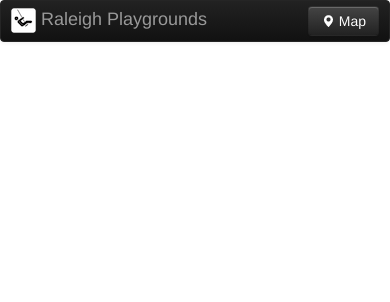
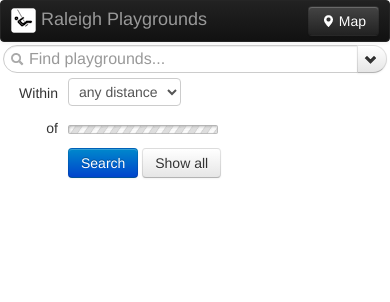
Before and after one commit to jasongrimes/rpg-bb, a PHP site: page / in a window 390 px wide. Shown: the top 302 px of the page. Run offline with PHP 8.4, Linux system fonts and the light colour scheme; a stand-in replaces the project's code that opens the database connection; some libraries are stand-ins or nearby versions.

Commit message:
Add support for search and geolocation.

```diff
--- a/web/css/styles.css
+++ b/web/css/styles.css
@@ -4,11 +4,17 @@ html, body {
 .highlight {
     background-color: #fff780;
 }
-input[type=text] {
+input[type=text],input[type=number],input[type=search],select {
     width: 100%;
     -moz-box-sizing: border-box;
     box-sizing: border-box;
     height: 28px;
+}
+@media all and (max-width: 480px) {
+    input[type=text],input[type=number],input[type=search] {
+        /* Set a font-size of at least 16px to prevent auto-zooming in iOS. */
+        font-size: 16px;
+    }
 }
 /* Header */
 #header {
@@ -44,7 +50,7 @@ input[type=text] {
     float: right;
 }
 
-/* Search/list panel */
+/* Search/list sidebar */
 #search-list {
     overflow: auto;
     -webkit-overflow-scrolling: touch;
@@ -53,47 +59,81 @@ input[type=text] {
     float: left;
     width: 270px;
 }
+/* Search form */
+.search-form {
+    position: relative;
+    padding: 3px;
+}
+.search-form form {
+    margin-bottom: 0px;
+}
+/* Main search query input field */
+.search-form .input-append {
+    position: relative;
+    width: 100%;
+    height: 30px;
+}
+.search-form .input-append .search-query {
+    padding-left: 25px;
+    left: 0px;
+    right: 30px;
+    width: auto;
+    position: absolute;
+}
+.search-form .input-append .btn {
+    height: 28px;
+    padding: 4px 8px;
+    position: absolute;
+    right: 0px;
+    width: 31px;
+}
+.search-form .icon-search {
+    position: absolute;
+    top: 6px;
+    left: 7px;
+    opacity: 0.4;
+    z-index:100;
+}
+/* Additional search options */
+.extra-search-ops {
+    display: none;
+    padding: 5px;
+}
+/*
+.extra-search-ops label {
+    width: 50px;
+    text-align: right;
+    margin-right: 5px;
+    height: 28px;
+}
+.extra-search-ops input, .extra-search-ops select, .extra-search-ops .input {
+    display: inline;
+}
+*/
+/* Override horizontal form settings from bootstrap.css */
+.form-horizontal .control-label {
+    width: 50px;
+}
+.form-horizontal .controls {
+    margin-left: 60px;
+}
+.form-horizontal .control-group {
+    margin-bottom: 5px;
+}
+
+/* Map */
+#map-info-panel > div {
+    padding: 5px;
+    background-color: #fcf8e3;
+}
+
+/* Playground list */
 .list-item-buttons {
     opacity: 0.3;
     position: absolute;
     right: 0px;
     bottom: 3px;
 }
-/*
-#sidebar.twocol-layout {
-    float: left;
-    width: 270px;
-}
-#main {
-}
-*/
-.search-field {
-    position: relative;
-}
-.search-field .search-query {
-    padding-left: 29px;
-}
-.search-field .icon-search {
-    position: absolute;
-    top: 9px;
-    left: 11px;
-    opacity: 0.4;
-}
-.search-field .icon-chevron-down {
-    position: absolute;
-    top: 9px;
-    right: 11px;
-    opacity: 0.4;
-    cursor: pointer;
-}
-.search-field .icon-chevron-down:hover {
-    opacity: 0.8;
-}
-#map-info-panel > div {
-    padding: 5px;
-    background-color: #fcf8e3;
-}
-/* Playground list */
 #playground-list {
     overflow: auto;
     -webkit-overflow-scrolling: touch;
--- a/web/index.html
+++ b/web/index.html
@@ -5,6 +5,7 @@
         <meta name="viewport" content="width=device-width, initial-scale=1.0">
         <link href="css/bootstrap.min.css" rel="stylesheet" media="screen">
         <!--link href="css/bootstrap-responsive.css" rel="stylesheet"-->
+        <link href="css/bootstrap-modal.css" rel="stylesheet">
         <link rel="stylesheet" href="css/styles.css" />
         <link href="/img/favicon.ico" rel="shortcut icon" type="image/vnd.microsoft.icon" >
     </head>
@@ -12,6 +13,7 @@
     <body>
         <div id="header"></div>
         <div id="content"></div>
+        <div id="get-location-modal" class="modal hide" tabindex="-1" role="dialog"></div>
 
         <!-- Templates -->
         <script type="text/template" id="tpl-header">
@@ -44,16 +46,70 @@
         </script>
 
         <script type="text/template" id="tpl-search-form">
-            <!--
-            <form class="form-inline" style="display: inline;">
-                Near <a href="#">current location</a>
-                <input type="button" id="search-btn" value="Search" class="btn">
+            <form id="search-form" class="form-search form-horizontal">
+
+                <!--div class="input-append">
+                    <input id="input_q" type="text" name="search" class="search-query" placeholder="Find playgrounds...">
+                    <button id="search-options-btn" type="button" class="btn" title="Search options"><i id="search-options-btn-icon" class="icon-chevron-down"></i></button>
+                    <div class="icon-search"></div>
+                </div-->
+
+                <div style="position: relative; padding-right: 29px;">
+                    <input style="padding-left: 25px; border-radius: 14px 0 0 14px; width:100%; height: 28px;" id="input_q" type="text" name="search" placeholder="Find playgrounds...">
+                    <button style="padding: 0 2px 0 0; width: 30px; -moz-border-radius: 0 14px 14px 0; -webkit-border-radius: 0 14px 14px 0; border-radius: 0 14px 14px 0; position: absolute; right: 0; top: 0; height: 28px;" id="search-options-btn" type="button" class="btn" title="Search options"><i id="search-options-btn-icon" class="icon-chevron-down"></i></button>
+                    <div class="icon-search"></div>
+                </div>
+
+                <div id="advanced-search-ops" class="extra-search-ops">
+                    <div class="control-group">
+                        <label class="control-label">Within</label>
+                        <div class="controls">
+                            <select id="input_radius" style="width:auto;">
+                                <option value="">any distance</option>
+                                <option value="5">5 miles</option>
+                                <option value="10">10 miles</option>
+                                <option value="25">25 miles</option>
+                                <option value="50">50 miles</option>
+                            </select>
+                        </div>
+                    </div>
+
+                    <div class="control-group">
+                        <label class="control-label">of</label>
+                        <div class="controls" style="padding-top: 5px;">
+                            <a id="set-location-link" href="#">where?</a>
+                        </div>
+                    </div>
+                    <div class="control-group">
+                        <div class="controls">
+                            <input id="search-btn" type="button" class="btn btn-primary" value="Search">
+                            <input id="show-all-btn" type="button" class="btn" value="Show all">
+                        </div>
+                    </div>
+
+                </div>
             </form>
-            -->
-            <div class="search-field" style="padding: 3px; display: none;">
-                <div class="icon-search"></div>
-                <input type="text" class="search-query" placeholder="Filter playgrounds..."/>
-                <div class="icon-chevron-down toggle-search-options"></div>
+        </script>
+
+        <script type="text/template" id="tpl-get-location-modal">
+            <div class="modal-header">
+                <button type="button" class="close" data-dismiss="modal" aria-hidden="true">x</button>
+                <h3>Set your location</h3>
+            </div>
+
+            <div class="modal-body">
+                <a id="detect-location-link" href="#">Detect your location automatically</a>
+                <br/><br/>
+                or use the following address:
+                <br/>
+
+                <form id="set-location-address">
+                    <input id="input_location_address" type="text" name="address">
+                    <input type="submit" class="btn" value="Set address">
+                </form>
+            </div>
+            <div class="modal-footer">
+                <button class="btn" data-dismiss="modal" aria-hidden="true">Close</button>
             </div>
         </script>
 
@@ -112,6 +168,9 @@
         <script src="js/lib/backbone.js"></script>
         <script src="js/lib/bootstrap.min.js"></script>
         <script src="js/lib/jquery.scrollTo.min.js"></script>
+        <script src="js/lib/bootstrap-modalmanager.js"></script>
+        <script src="js/lib/bootstrap-modal.js"></script>
+
         <script src="initial-data.js.php"></script>
         <script src="js/app.js"></script>
 
--- a/web/js/app.js
+++ b/web/js/app.js
@@ -4,6 +4,7 @@ var app = app || {};
 
 app.Playground = Backbone.Model.extend({
     urlRoot: "/api/playgrounds",
+    // TODO: Get rid of these defaults
     defaults: {
         "id": null,
         "name": "",
@@ -23,6 +24,53 @@ app.Playgrounds = Backbone.Collection.extend({
     setSelected: function (playground) {
         this.selected = playground;
         this.trigger('selectPlayground', playground);
+    }
+});
+
+app.Location = Backbone.Model.extend({
+    getCurrentPosition: function(showErrors) {
+        this.trigger('beforeGetCurrentPosition');
+
+        if (navigator.geolocation) {
+            var self = this;
+            navigator.geolocation.getCurrentPosition(function (position) {
+                var coords = position.coords || position.coordinate || position;
+                self.setCurrentPosition(coords.latitude, coords.longitude);
+            }, function (err) { if (showErrors) self.showGeolocateError(err); });
+        } else {
+            this.trigger('errorGettingCurrentPosition');
+            if (showErrors) this.showGeolocateError(-1);
+        }
+    },
+
+    getPositionByAddress: function(address, options) {
+        var options = options || {};
+        var self = this;
+        var geocoder = new google.maps.Geocoder();
+        geocoder.geocode({address: address}, function(results, status) {
+            if (status == google.maps.GeocoderStatus.OK) {
+                self.setCurrentPosition(results[0].geometry.location.lat(), results[0].geometry.location.lng(), results[0].formatted_address);
+                if (typeof options.success == 'function') options.success();
+            } else {
+                if (typeof options.error == 'function') options.error();
+            }
+        });
+    },
+
+    setCurrentPosition: function(lat, lng, address) {
+        this.set({lat: lat, lng: lng, address: address});
+    },
+
+    showGeolocateError: function (err) {
+        var msg;
+        switch(err.code) {
+            case err.UNKNOWN_ERROR:        msg = "Unable to find your location"; break;
+            case err.PERMISSION_DENIED:    msg = "Permission denied in finding your location"; break;
+            case err.POSITION_UNAVAILABLE: msg = "Your location is currently unknown"; break;
+            case err.BREAK:                msg = "Attempt to find location took too long"; break;
+            default:                       msg = "Location detection not supported in browser";
+        }
+        alert(msg);
     }
 });
 
@@ -135,7 +183,7 @@ app.FindView = Backbone.View.extend({
     viewName: 'find',
 
     initialize: function() {
-        this.searchFormView = new app.SearchFormView();
+        this.searchFormView = new app.SearchFormView({collection: this.collection});
         this.listView = new app.ListView({collection: this.collection});
         this.mapView = new app.MapView({collection: this.collection});
 
@@ -232,9 +280,7 @@ app.FindView = Backbone.View.extend({
     },
 
     clickListBtn: function () {
-        console.log('clickListBtn');
         app.viewman.compactFindView = 'list';
-        console.log(app.viewman.compactFindView);
         this.updateCompactView();
     },
 
@@ -259,75 +305,147 @@ app.FindView = Backbone.View.extend({
 
 app.SearchFormView = Backbone.View.extend({
     // TODO: Extend backbone events. Emit a custom "search" event and listen to it ex. in the map view to adjust the map based on the request (ex. center on search position and set a pushpin marker, etc.)
-    tagName: 'div',
-
     className: 'search-form',
 
     template: _.template($('#tpl-search-form').html()),
 
-    render: function (eventName) {
+    initialize: function() {
+        this.listenTo(app.location, 'change', this.onChangeLocation);
+        this.listenTo(app.location, 'beforeGetCurrentPosition', this.onBeforeGetCurrentPosition);
+        this.listenTo(app.location, 'errorGettingCurrentPosition', this.onChangeLocation);
+    },
+
+    render: function () {
         this.$el.html(this.template());
+        if (this.collection.length === 0) {
+            this.$('#advanced-search-ops').show();
+        }
         return this;
     },
 
-    // Stores request data that was collected from the form and sent to the REST API.
-    requestData: {},
+    events: {
+        'click #search-options-btn': 'onClickSearchOptionsBtn'
+        , 'click #search-btn': 'onClickSearchBtn'
+        , 'click #show-all-btn': 'onClickShowAllBtn'
+        , 'submit #search-form': 'onSubmit'
+        , 'click #set-location-link': 'onClickSetLocationLink'
+    },
+
+    onClickSearchOptionsBtn: function() {
+        $('#advanced-search-ops').is(':visible') ? this.hideSearchOps() : this.showSearchOps();
+    },
+
+    onClickSearchBtn: function() {
+        this.search();
+    },
+
+    onClickShowAllBtn: function() {
+        $('#input_q').val('');
+        $('#input_radius').val('');
+        this.search();
+    },
+
+    onSubmit: function(event) {
+        event.preventDefault();
+        this.search();
+    },
+
+    onClickSetLocationLink: function(event) {
+        event.preventDefault();
+        app.getLocationModalView.showModal();
+    },
+
+    onBeforeGetCurrentPosition: function() {
+        this.$('#set-location-link').html('<img src="img/loading-bar.gif" style="width: 150px;"/>');
+    },
+
+    onChangeLocation: function() {
+        var label;
+        if (!app.location.get('lat') || !app.location.get('lng')) {
+            label = 'where?';
+        } else if (app.location.get('address')) {
+            label = app.location.get('address');
+        } else {
+            label = 'your current location.'
+        }
+        this.$('#set-location-link').text(label);
+    },
+
+    showSearchOps: function() {
+        $('#advanced-search-ops').slideDown({complete: function() {
+            $('#search-options-btn-icon').removeClass('icon-chevron-down').addClass('icon-chevron-up');
+        }});
+    },
+
+    hideSearchOps: function() {
+        $('#advanced-search-ops').slideUp({complete: function() {
+            $('#search-options-btn-icon').removeClass('icon-chevron-up').addClass('icon-chevron-down');
+        }});
+    },
+
+    search: function() {
+        this.hideSearchOps();
+        this.collection.fetch({data: {
+            q: this.$('#input_q').val(),
+            lat: app.location.get('lat'),
+            lng: app.location.get('lng'),
+            radius: this.$('#input_radius').val()
+        }});
+    }
+});
+
+app.GetLocationModalView = Backbone.View.extend({
+    template: _.template($('#tpl-get-location-modal').html()),
 
     events: {
-        'click #search-btn': 'clickSearch',
-        'click .toggle-search-options': 'toggleSearchOps'
+         'click #detect-location-link': 'onClickDetectLocation'
+        , 'submit #set-location-address': 'onSubmitSetAddress'
     },
 
-    toggleSearchOps: function (event) {
-        alert('Toggle');
-        event.stopPropagation();
-        event.preventDefault();
+    initialize: function() {
+        this.$modalEl = $('#get-location-modal');
+        this.render();
     },
 
-    clickSearch: function () {
-        var self = this;
+    render: function() {
+        this.$el.html(this.template());
 
-        if (this.lat && this.lng) {
-            this.searchPlaygrounds({lat: lat, lng: lng});
-            return;
-        }
+        this.$modalEl.html(this.el);
+        this.$modalEl.modal({show: false});
 
-        // this.searchPlaygrounds();
-
-        // Get the user's current location.
-        if (navigator.geolocation) {
-            navigator.geolocation.getCurrentPosition(function (position) {
-                var coords = position.coords || position.coordinate || position;
-                app.currentPosition = {lat: coords.latitude, lng: coords.longitude};
-                self.searchPlaygrounds(app.currentPosition);
-            }, self.geolocateError)
-        } else {
-            this.geolocateError(-1);
-        }
+        return this;
     },
 
-    searchNearGeocodedPosition: function (position) {
-        var coords = position.coords || position.coordinate || position;
-        /*
-        $("#current-lat").val(coords.latitude);
-        $("#current-lng").val(coords.longitude);
-        */
-
-        searchLocationsNear(coords.latitude, coords.longitude);
+    showModal: function() {
+        this.$modalEl.modal('show');
+        if (app.viewman.currentLayout == 'full') this.$('#input_location_address').focus();
+        this.$('#input_location_address').val(app.location.get('address'));
     },
 
-    geolocateError: function (err) {
-        var msg;
-        switch(err.code) {
-            case err.UNKNOWN_ERROR:        msg = "Unable to find your location"; break;
-            case err.PERMISSION_DENINED:   msg = "Permission denied in finding your location"; break;
-            case err.POSITION_UNAVAILABLE: msg = "Your location is currently unknown"; break;
-            case err.BREAK:                msg = "Attempt to find location took too long"; break;
-            default:                       msg = "Location detection not supported in browser";
-        }
-        alert(msg);
+    hideModal: function() {
+        this.$modalEl.modal('hide');
+    },
+
+    onClickDetectLocation: function(event) {
+        event.preventDefault();
+        this.hideModal();
+        app.location.getCurrentPosition(true);
+    },
+
+    onSubmitSetAddress: function(event) {
+        event.preventDefault();
+
+        var self = this;
+        app.location.getPositionByAddress(this.$('#input_location_address').val(), {
+            success: function() {
+                self.hideModal();
+            },
+            error: function() {
+                alert('Geocoding failed for that address.'+"\n\n"+'It might help to try again with a less specific address.');
+            }
+        });
+
     }
-
 });
 
 app.MapView = Backbone.View.extend({
@@ -352,6 +470,7 @@ app.MapView = Backbone.View.extend({
         this.listenTo(this.collection, 'add', this.addPlaygroundMarker);
         this.listenTo(this.collection, 'reset', this.addPlaygroundMarkers);
         this.listenTo(app.viewman, 'changeLayout', this.updateLayout);
+        this.listenTo(app.location, 'change', this.onChangeLocation);
 
         this.$mapInfoPanel = $('<div/>', {id: 'map-info-panel'});
         this.$el.append(this.$mapInfoPanel);
@@ -481,6 +600,18 @@ app.MapView = Backbone.View.extend({
         }
     },
 
+    onChangeLocation: function() {
+        if (this.currentLocationMarker) this.currentLocationMarker.setMap(null);
+        if (app.location.get('lat') && app.location.get('lng')) {
+            this.currentLocationMarker = new google.maps.Marker({
+                position: new google.maps.LatLng(app.location.get('lat'), app.location.get('lng')),
+                map: this.map,
+                icon: 'img/blue-measle-halo.png'
+            });
+            this.currentLocationMarker.setZIndex(0);
+        }
+    },
+
     beforeClose: function () {
         if (this.infoPanelView) {
             this.infoPanelView.close();
@@ -534,8 +665,8 @@ app.ListView = Backbone.View.extend({
 
     // TODO: Should this just be the render method?
     addPlaygrounds: function () {
-        // _.each(this.collection.models, function (playground) {
-        self = this;
+        this.$el.empty();
+        var self = this;
         this.collection.each(function (playground) {
            self.addPlayground(playground);
         });
@@ -592,11 +723,11 @@ app.ListView = Backbone.View.extend({
     setButtonVisibility: function () {
         // Set visibility of buttons depending on the current layout.
         if (app.viewman.currentLayout == 'full') {
-            this.$el.find('.view-on-map-btn').hide();
-            this.$el.find('.view-details-btn').show();
+            this.$('.view-on-map-btn').hide();
+            this.$('.view-details-btn').show();
         } else if (app.viewman.compactFindView == 'list') {
-            this.$el.find('.view-on-map-btn').show();
-            this.$el.find('.view-details-btn').hide();
+            this.$('.view-on-map-btn').show();
+            this.$('.view-details-btn').hide();
         }
     }
 });
@@ -698,13 +829,14 @@ app.Router = Backbone.Router.extend({
     },
 
     initialize: function () {
-        var self = this;
+        // var self = this;
 
         // Determine the layout based on client screen size.
         app.viewman.determineLayout();
 
         // Initialize the models
         app.playgrounds = new app.Playgrounds();
+        app.location = new app.Location();
 
         // Render the header
         app.headerView = new app.HeaderView({el: $('#header')});
@@ -719,6 +851,8 @@ app.Router = Backbone.Router.extend({
             app.playgrounds.reset(app.initialPlaygroundData);
         }
         */
+
+        /*
         if (navigator.geolocation) {
             navigator.geolocation.getCurrentPosition(function (position) {
                 var coords = position.coords || position.coordinate || position;
@@ -727,14 +861,17 @@ app.Router = Backbone.Router.extend({
         } else {
             app.playgrounds.fetch();
         }
+        */
     },
 
     find: function () {
         app.findView = new app.FindView({collection: app.playgrounds});
+        app.getLocationModalView = new app.GetLocationModalView({model: app.location});
 
         app.viewman.showView(app.findView, '#content');
 
         app.findView.mapView.resizeMap(); // Need to kick Google map after the element is actually inserted into the DOM.
+        app.location.getCurrentPosition();
     },
 
     details: function (id) {
@@ -757,19 +894,8 @@ app.Router = Backbone.Router.extend({
                 callback(model);
             }});
         }
-    },
+    }
 
-    showGeolocateError: function (err) {
-        var msg;
-        switch(err.code) {
-            case err.UNKNOWN_ERROR:        msg = "Unable to find your location"; break;
-            case err.PERMISSION_DENINED:   msg = "Permission denied in finding your location"; break;
-            case err.POSITION_UNAVAILABLE: msg = "Your location is currently unknown"; break;
-            case err.BREAK:                msg = "Attempt to find location took too long"; break;
-            default:                       msg = "Location detection not supported in browser";
-        }
-        alert(msg);
-    }
 });
 
 // Initialization -------------------------
```
